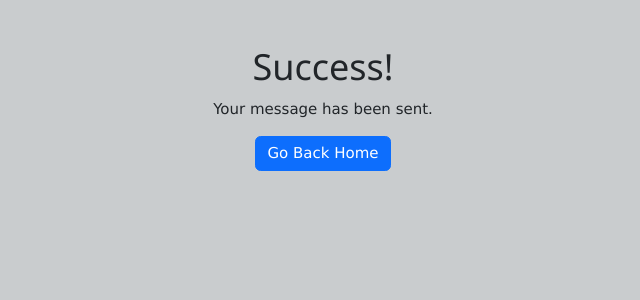
After one commit to casto-tech/GoQ, a Flask app: template templates/success.html in a window 1280 px wide. The commit adds this page. Shown: the top 300 px of the page, without its empty margins (317-957 px from the left). Run offline with Flask 3, Linux system fonts and the light colour scheme; the template is opened without the code that fills it, so the values that code supplies are empty.

Commit message:
email working & code refactored

```diff
--- a/application.py
+++ b/application.py
@@ -1,7 +1,5 @@
 import os
-import base64
 from flask import Flask, render_template, request, flash, redirect, url_for  # type: ignore
-from flask_mail import Mail, Message  # type: ignore
 from dotenv import load_dotenv  # type: ignore
 from google.oauth2 import service_account
 from googleapiclient.discovery import build
@@ -9,7 +7,6 @@ from email_handler import create_message, send_message
 
 load_dotenv()
 application = Flask(__name__)
-mail = Mail(application)
 
 application.secret_key = os.getenv("SECRET_KEY")
 application.config['MAIL_SERVER'] = os.getenv("SERVER")
@@ -46,24 +43,18 @@ def submit():
 
             service = build('gmail', 'v1', credentials=delegated_credentials)
 
-            sender = 'info@greensonq.com'
+            sender = os.getenv("SENDER")
             to = 'joey@greensonq.com'
-            subject = f'New Inquiry from: {name}'
-            message_text = f'NAME: {name} EMAIL: {email}/n PHONE: {phone}/n/n MESSAGE: {message}'
-            body = render_template('email.html', name=name, email=email, phone=phone, message=message)
+            subject = f'New Contact Form Submission: {name}'
+            message_text = f" NAME: {name}\n EMAIL: {email}\n PHONE: {phone}\n\n MESSAGE: {message}"
 
-            msg = create_message(sender, to, subject, body)
+            msg = create_message(sender, to, subject, message_text)
             send_message(service, 'me', msg)
-
-            flash('We will get back to you soon.', 'success')
-            return redirect(url_for('home'))
+            return render_template('success.html')
 
         except Exception as error:
             print(f'An error occurred: {error}')
-            flash('An error occurred. Please try again later.', 'error')
-            return render_template('500.html')
-
-    return redirect(url_for('home'))
+            return render_template('500.html', success=False)
 
 
 @application.errorhandler(404)
--- a/email_handler.py
+++ b/email_handler.py
@@ -1,5 +1,5 @@
 import base64
-from flask import flash, render_template, redirect, url_for
+from flask import render_template
 from email.mime.text import MIMEText
 
 
@@ -15,9 +15,7 @@ def send_message(service, user_id, message):
     try:
         message = service.users().messages().send(userId=user_id, body=message).execute()
         print(f'Message Id: {message["id"]}')
-        flash('We will get back to you soon.', 'success')
         return message
     except Exception as error:
         print(f'An error occurred: {error}')
-        flash('An error occurred. Please try again later.', 'error')
         return render_template('500.html')
--- a/templates/404.html
+++ b/templates/404.html
@@ -7,7 +7,7 @@
 <div class="container mt-5 text-center">
     <h1>Fore!</h1>
     <h2>Your requested page is in the rough</h2>
-    <p>The page you requested was not found on this server.</p>
+    <p>The page you requested was not found.</p>
     <a href="/" class="btn btn-primary">Go Back Home</a>
   </div>
 
--- a/templates/base.html
+++ b/templates/base.html
@@ -12,14 +12,12 @@
 
 <body>
     {% block content %}
-
         {% include "navbar.html" %}
         {% include "header.html" %}
         {% include "projects2.html" %}
         {% include "about.html" %}
         {% include "contact.html" %}
         {% include "footer.html" %}
-
     {% endblock content %}
 </body>
 
--- a/templates/email.html
+++ /dev/null
@@ -1,2 +0,0 @@
-
-<p>test</p>
--- a/templates/navbar.html
+++ b/templates/navbar.html
@@ -1,4 +1,3 @@
-<!-- Navbar (sit on top) -->
 <div class="w3-top">
     <div class="w3-bar w3-wide w3-padding w3-card" id="navbar">
       <a href="#home"><img class="w3-image" src="{{ url_for('static', filename='logo/Color_logo_with_background.png') }}" id="navbar-logo"></a>
--- /dev/null
+++ b/templates/success.html
@@ -0,0 +1,11 @@
+{% extends "base.html" %}
+
+{% block title %}Success!{% endblock %}
+
+{% block content %}
+<div class="container mt-5 text-center">
+    <h1>Success!</h1>
+    <p>Your message has been sent.</p>
+    <p><a href="/" class="btn btn-primary">Go Back Home</a></p>
+</div>
+{% endblock %}
```
Also changed, not shown: requirements.txt (+22 -2 lines), tests/test_email.py (+7 -42 lines). Lines whose indentation alone changed are shown as unchanged.
